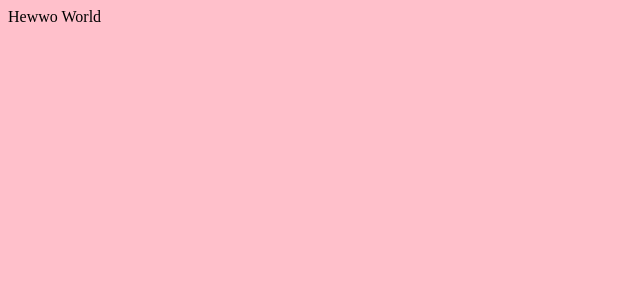
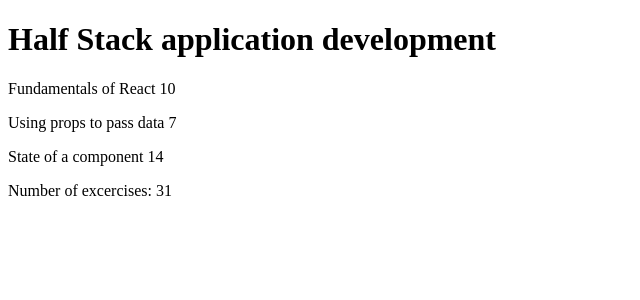
Before and after one commit to KlaraBishop/klaras-fso-submissions, a React (Vite) app in the folder part1/course information/: page / in a window 1280 px wide. Shown: the top 300 px of the page, without its empty margins (0-640 px from the left). Built offline with nearby package versions, Linux system fonts and the light colour scheme.

Commit message:
Completed excercise 1.1, refactoring code into multiple components

```diff
--- a/part1/course information/src/App.jsx
+++ b/part1/course information/src/App.jsx
@@ -1,8 +1,34 @@
-import './stylesheets/App.css'
+const App = () => {
+  const course = 'Half Stack application development'
+  const part1 = 'Fundamentals of React'
+  const exercises1 = 10
+  const part2 = 'Using props to pass data'
+  const exercises2 = 7
+  const part3 = 'State of a component'
+  const exercises3 = 14
 
-function App() {
+  const Header = (props) => {
+    return <h1>{props.course}</h1>
+  }
+
+  const Content = (props) => {
+    return <>
+      <p>{props.part1} {props.exercises1}</p>
+      <p>{props.part2} {props.exercises2}</p>
+      <p>{props.part3} {props.exercises3}</p>
+    </>
+  }
+
+  const Total = (props) => {
+    return <p>Number of excercises: {props.exercises1 + props.exercises2 + props.exercises3}</p>
+  }
+
   return (
-    <div className="App">Hewwo World</div>
+    <div>
+      <Header course={course} />
+      <Content part1={part1} exercises1={exercises1} part2={part2} exercises2={exercises2} part3={part3} exercises3={exercises3} />
+      <Total exercises1={exercises1} exercises2={exercises2} exercises3={exercises3} />
+    </div>
   )
 }
 
--- a/part1/course information/src/main.jsx
+++ b/part1/course information/src/main.jsx
@@ -1,7 +1,6 @@
 import React from 'react'
 import ReactDOM from 'react-dom/client'
 import App from './App'
-import './stylesheets/index.css'
 
 ReactDOM.createRoot(document.getElementById('root')).render(
   <React.StrictMode>
--- a/part1/course information/src/stylesheets/App.css
+++ /dev/null
@@ -1,3 +0,0 @@
-body {
-    background-color: pink;
-}
```
Also changed, not shown: part1/course information/src/stylesheets/index.css (deleted).
